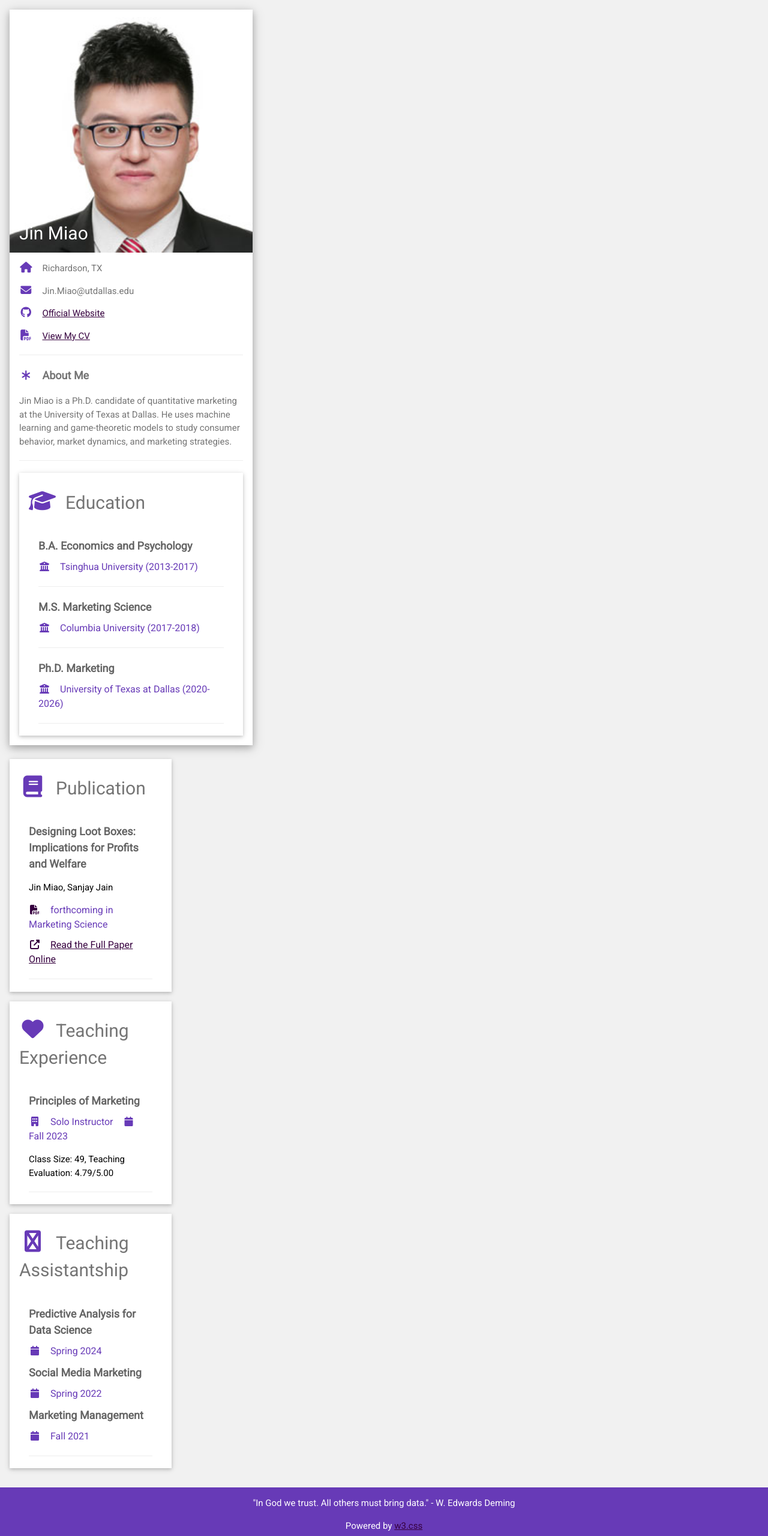
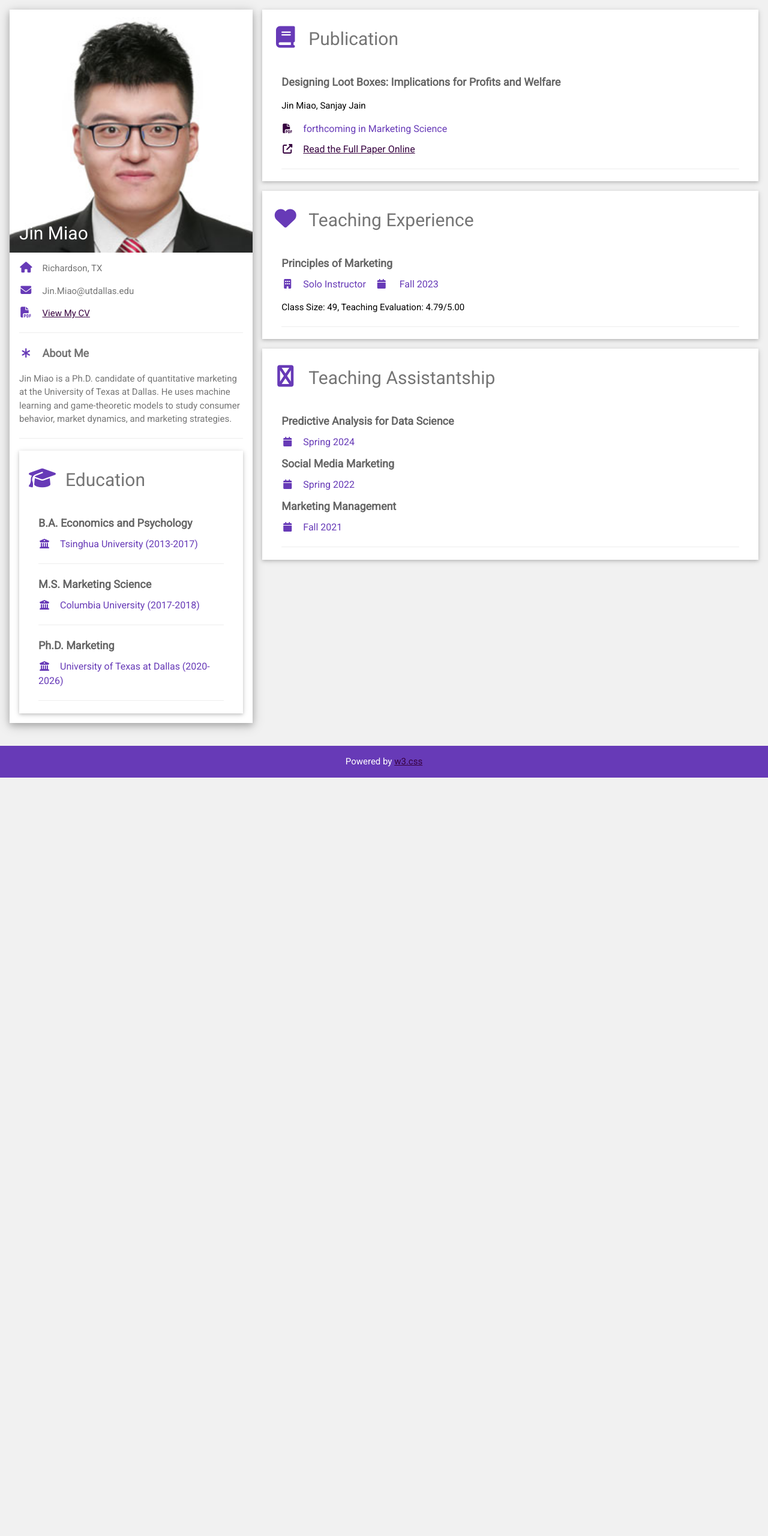
Before and after one commit to jinmiaomkt/jinmiaomkt.github.io, a plain HTML site: page index.html in a window 1280 px wide. Shown: the whole page at 60% size. After the commit the page ends 1296 px from the top, so only its background shows below. Drawn offline with nearby package versions, Linux system fonts and the light colour scheme.

Commit message:
Update index.html

```diff
--- a/index.html
+++ b/index.html
@@ -47,8 +47,6 @@
           <div class="w3-container">
             <p><i class="fa fa-home fa-fw w3-margin-right w3-large w3-text-deep-purple"></i>Richardson, TX</p>
             <p><i class="fa fa-envelope fa-fw w3-margin-right w3-large w3-text-deep-purple"></i>Jin.Miao@utdallas.edu</p>
-            <p><i class="fa-brands fa-github fa-fw w3-margin-right w3-large w3-text-deep-purple"></i><a
-                href="https://jindal.utdallas.edu/phd-students/jin-miao/">Official Website</a></p>
             <p><i class="fa fa-file-pdf fa-fw w3-margin-right w3-large w3-text-deep-purple"></i><a
                 href="https://jinmiaomkt.github.io/doc/Jin%20Miao%20CV.pdf" target="_blank">View My CV</a></p>
             <!--<p><i class="fa fa-phone fa-fw w3-margin-right w3-large w3-text-deep-purple"></i>1224435534</p>-->
@@ -74,9 +72,11 @@
               </div>
             </div>
 
+          </div>
+        </div><br>
+
         <!-- End Left Column -->
       </div>
-        </div><br>
 
       <!-- Right Column -->
       <div class="w3-twothird">
@@ -142,7 +142,6 @@
   </div>
 
   <footer class="w3-container w3-deep-purple w3-center w3-margin-top">
-        <p>"In God we trust. All others must bring data." - W. Edwards Deming</p>
     <p>Powered by <a href="https://www.w3schools.com/w3css/default.asp" target="_blank">w3.css</a></p>
   </footer>
 
```
Lines whose indentation alone changed are shown as unchanged.
